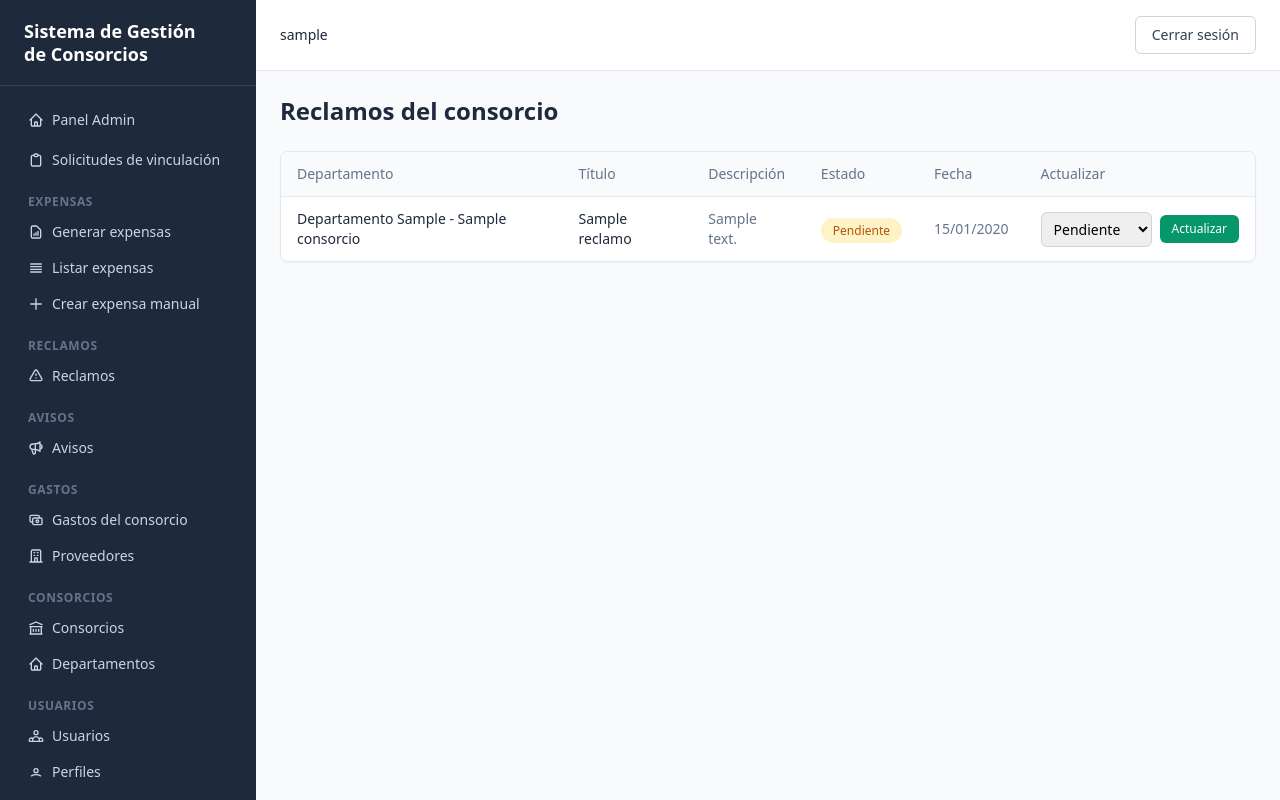
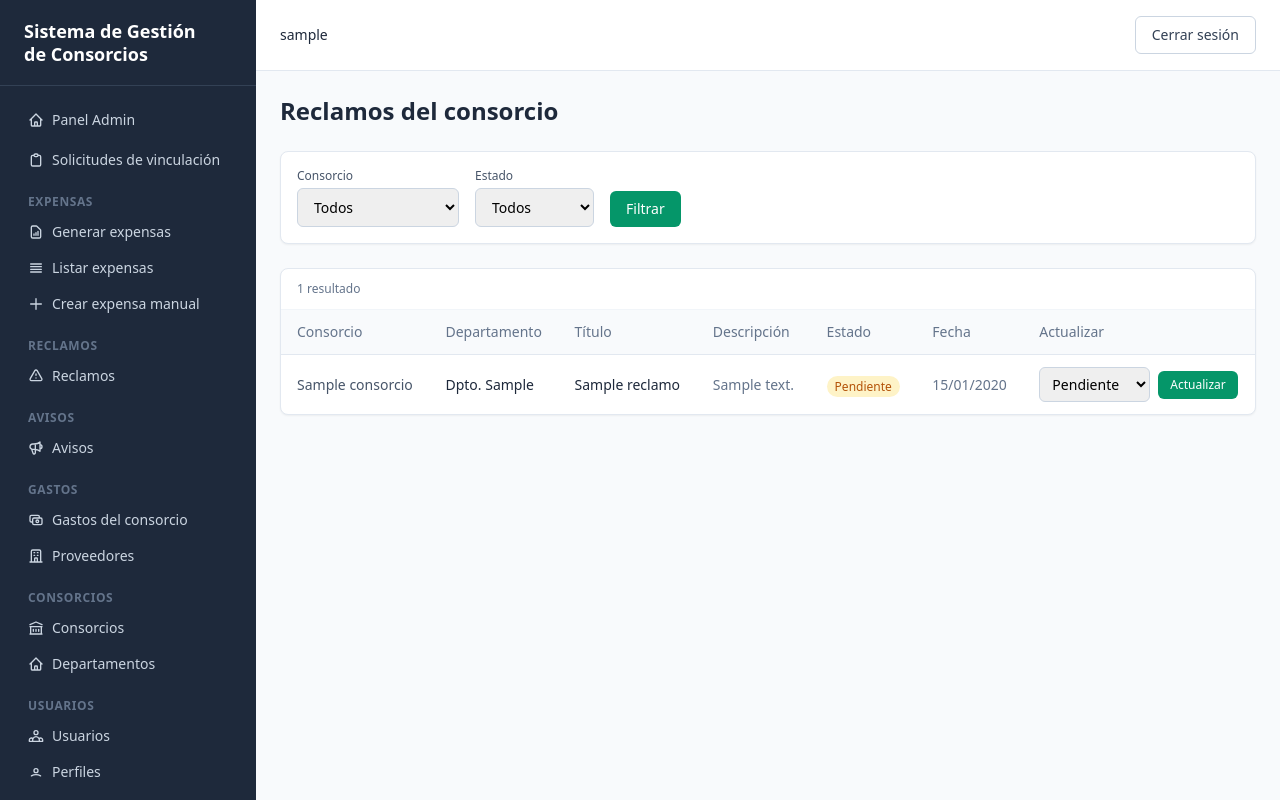
Before and after one commit to gogoroisler/TP-FINAL-BACKEND--IFTS18, a Django app: page /reclamos/ in a window 1280 px wide. Run offline with Django 5.2, Linux system fonts and the light colour scheme; a user stored in the database is signed in; tables that the repository leaves empty hold one stand-in row (values such as "Sample post"); some libraries are stand-ins or nearby versions.

Commit message:
feat: filtros por consorcio y estado en listado de reclamos
- ListarReclamosView filtra por consorcio_id (via departamento__consorcio)
  y/o estado; ambos combinables
- Estados del dropdown tomados de Reclamo.ESTADO_CHOICES
- Tabla agrega columna Consorcio separada de Departamento
- Botón Limpiar aparece solo con filtro activo
- Mensaje diferenciado cuando no hay resultados con filtros
- get_todos_los_reclamos: agrega select_related para evitar N+1

```diff
--- a/reclamos/selectors.py
+++ b/reclamos/selectors.py
@@ -6,7 +6,7 @@ def get_reclamos_por_usuario(usuario):
 
 
 def get_todos_los_reclamos():
-    return Reclamo.objects.all().order_by('-fecha_creacion')
+    return Reclamo.objects.select_related('departamento__consorcio', 'usuario').order_by('-fecha_creacion')
 
 
 def get_reclamo_por_id(reclamo_id):
--- a/reclamos/views.py
+++ b/reclamos/views.py
@@ -4,7 +4,7 @@ from django.utils.decorators import method_decorator
 from django.views.generic import ListView, CreateView
 from django.urls import reverse_lazy
 
-from consorcios.selectors import get_departamento_por_titularidad
+from consorcios.selectors import get_departamento_por_titularidad, get_todos_los_consorcios
 from usuarios.mixins import RolRequeridoMixin
 from usuarios.selectors import get_perfil_por_usuario
 from .models import Reclamo
@@ -48,7 +48,22 @@ class ListarReclamosView(RolRequeridoMixin, ListView):
     context_object_name = 'reclamos'
 
     def get_queryset(self):
-        return get_todos_los_reclamos()
+        qs = get_todos_los_reclamos()
+        consorcio_id = self.request.GET.get('consorcio_id')
+        estado = self.request.GET.get('estado')
+        if consorcio_id:
+            qs = qs.filter(departamento__consorcio_id=consorcio_id)
+        if estado:
+            qs = qs.filter(estado=estado)
+        return qs
+
+    def get_context_data(self, **kwargs):
+        context = super().get_context_data(**kwargs)
+        context['consorcios'] = get_todos_los_consorcios()
+        context['estados'] = Reclamo.ESTADO_CHOICES
+        context['consorcio_id_seleccionado'] = self.request.GET.get('consorcio_id', '')
+        context['estado_seleccionado'] = self.request.GET.get('estado', '')
+        return context
 
 
 @login_required
--- a/templates/reclamos/listar_reclamos.html
+++ b/templates/reclamos/listar_reclamos.html
@@ -6,11 +6,59 @@
     <h1 class="text-2xl font-bold text-slate-800">Reclamos del consorcio</h1>
 </div>
 
+{# Panel de filtros #}
+<div class="bg-white border border-slate-200 rounded-lg shadow-sm p-4 mb-6">
+    <form method="get" class="flex flex-wrap items-end gap-4">
+        <div>
+            <label class="block text-xs font-medium text-slate-600 mb-1">Consorcio</label>
+            <select name="consorcio_id"
+                    class="border border-slate-300 rounded-md px-3 py-2 text-sm focus:outline-none focus:ring-2 focus:ring-emerald-500 focus:border-emerald-500">
+                <option value="">Todos</option>
+                {% for consorcio in consorcios %}
+                <option value="{{ consorcio.id }}"
+                    {% if consorcio_id_seleccionado == consorcio.id|stringformat:"s" %}selected{% endif %}>
+                    {{ consorcio.nombre }}
+                </option>
+                {% endfor %}
+            </select>
+        </div>
+
+        <div>
+            <label class="block text-xs font-medium text-slate-600 mb-1">Estado</label>
+            <select name="estado"
+                    class="border border-slate-300 rounded-md px-3 py-2 text-sm focus:outline-none focus:ring-2 focus:ring-emerald-500 focus:border-emerald-500">
+                <option value="">Todos</option>
+                {% for valor, etiqueta in estados %}
+                <option value="{{ valor }}" {% if estado_seleccionado == valor %}selected{% endif %}>{{ etiqueta }}</option>
+                {% endfor %}
+            </select>
+        </div>
+
+        <div class="flex gap-2">
+            <button type="submit"
+                    class="bg-emerald-600 hover:bg-emerald-700 text-white px-4 py-2 rounded-md font-medium transition-colors text-sm">
+                Filtrar
+            </button>
+            {% if consorcio_id_seleccionado or estado_seleccionado %}
+            <a href="{% url 'listar_reclamos' %}"
+               class="bg-white border border-slate-300 text-slate-700 hover:bg-slate-50 px-4 py-2 rounded-md font-medium transition-colors text-sm">
+                Limpiar
+            </a>
+            {% endif %}
+        </div>
+    </form>
+</div>
+
 {% if reclamos %}
 <div class="bg-white border border-slate-200 rounded-lg shadow-sm overflow-hidden">
+    <div class="px-4 py-3 border-b border-slate-100 text-xs text-slate-500">
+        {{ reclamos|length }} resultado{% if reclamos|length != 1 %}s{% endif %}
+        {% if consorcio_id_seleccionado or estado_seleccionado %}— filtro activo{% endif %}
+    </div>
     <table class="w-full">
         <thead class="bg-slate-50 border-b border-slate-200">
             <tr>
+                <th class="text-left px-4 py-3 text-sm font-medium text-slate-500">Consorcio</th>
                 <th class="text-left px-4 py-3 text-sm font-medium text-slate-500">Departamento</th>
                 <th class="text-left px-4 py-3 text-sm font-medium text-slate-500">Título</th>
                 <th class="text-left px-4 py-3 text-sm font-medium text-slate-500">Descripción</th>
@@ -22,16 +70,17 @@
         <tbody class="divide-y divide-slate-200">
             {% for reclamo in reclamos %}
             <tr class="hover:bg-slate-50">
-                <td class="px-4 py-3 text-sm text-slate-800">{{ reclamo.departamento }}</td>
+                <td class="px-4 py-3 text-sm text-slate-600">{{ reclamo.departamento.consorcio.nombre }}</td>
+                <td class="px-4 py-3 text-sm text-slate-800">Dpto. {{ reclamo.departamento.numero }}</td>
                 <td class="px-4 py-3 text-sm text-slate-800 font-medium">{{ reclamo.titulo }}</td>
                 <td class="px-4 py-3 text-sm text-slate-500 max-w-xs">{{ reclamo.descripcion }}</td>
                 <td class="px-4 py-3">
                     {% if reclamo.estado == 'pendiente' %}
-                        <span class="px-3 py-1 rounded-full text-xs font-medium bg-amber-100 text-amber-700">{{ reclamo.get_estado_display }}</span>
+                        <span class="px-2 py-0.5 rounded-full text-xs font-medium bg-amber-100 text-amber-700">{{ reclamo.get_estado_display }}</span>
                     {% elif reclamo.estado == 'en_proceso' %}
-                        <span class="px-3 py-1 rounded-full text-xs font-medium bg-slate-100 text-slate-700">{{ reclamo.get_estado_display }}</span>
+                        <span class="px-2 py-0.5 rounded-full text-xs font-medium bg-blue-100 text-blue-700">{{ reclamo.get_estado_display }}</span>
                     {% else %}
-                        <span class="px-3 py-1 rounded-full text-xs font-medium bg-emerald-100 text-emerald-700">{{ reclamo.get_estado_display }}</span>
+                        <span class="px-2 py-0.5 rounded-full text-xs font-medium bg-emerald-100 text-emerald-700">{{ reclamo.get_estado_display }}</span>
                     {% endif %}
                 </td>
                 <td class="px-4 py-3 text-sm text-slate-500">{{ reclamo.fecha_creacion|date:"d/m/Y" }}</td>
@@ -57,7 +106,13 @@
 </div>
 {% else %}
 <div class="bg-white border border-slate-200 rounded-lg shadow-sm p-12 text-center">
-    <p class="text-slate-500">No hay reclamos registrados.</p>
+    <p class="text-slate-500">
+        {% if consorcio_id_seleccionado or estado_seleccionado %}
+            No hay reclamos que coincidan con los filtros seleccionados.
+        {% else %}
+            No hay reclamos registrados.
+        {% endif %}
+    </p>
 </div>
 {% endif %}
 
```
